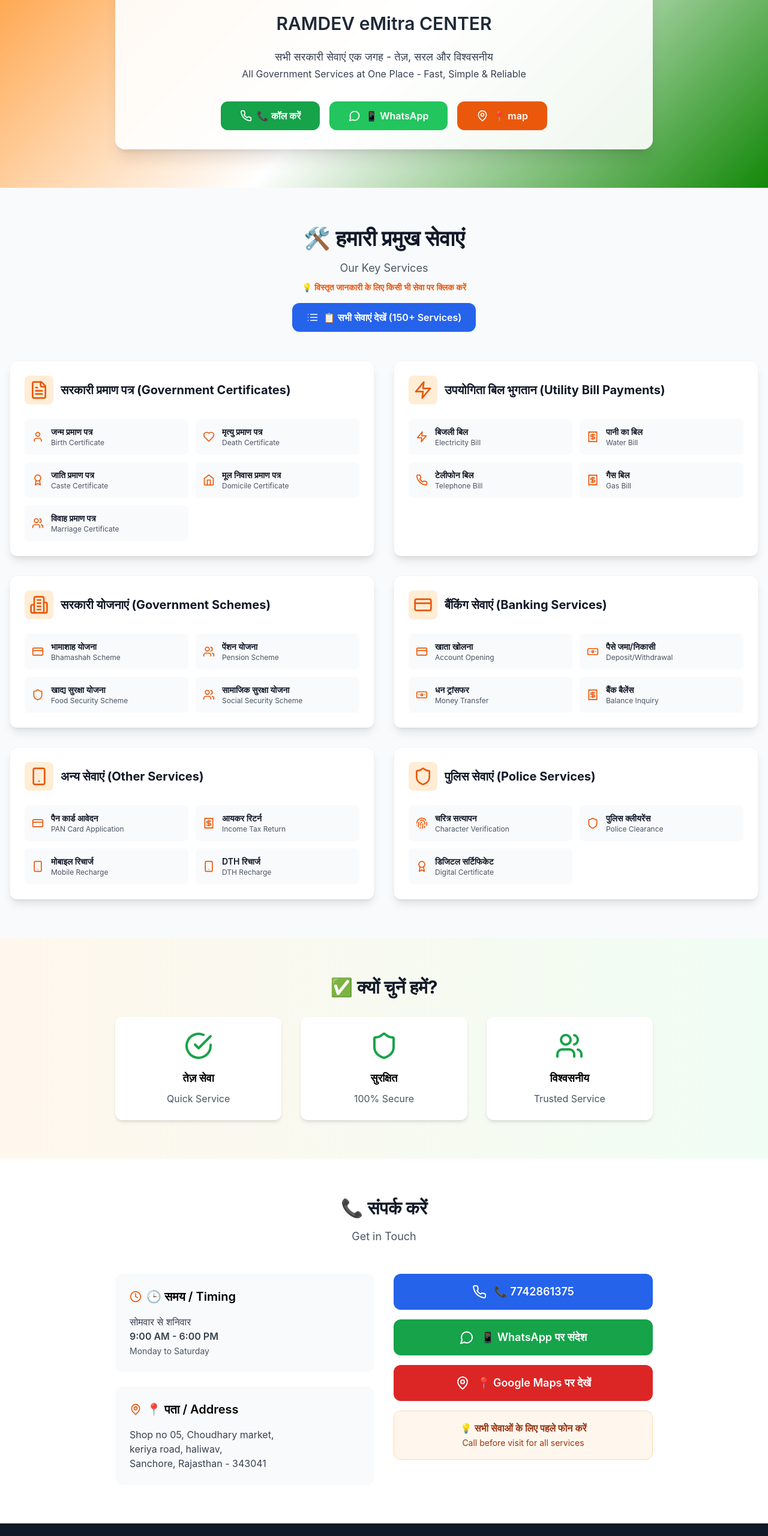
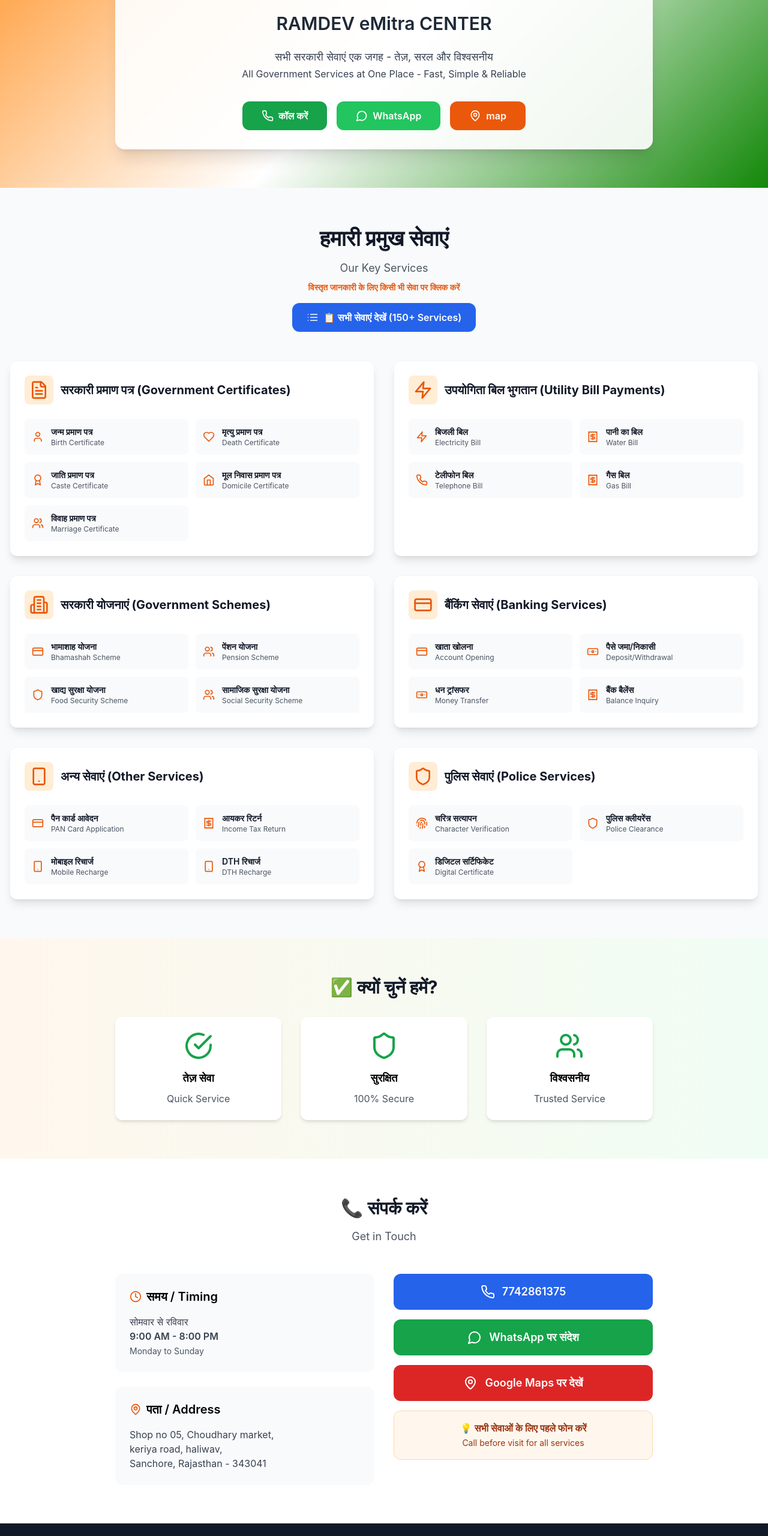
Before and after one commit to subhash0299/eMitra, a React (Vite) app: page / in a window 1280 px wide. Shown: the part 219-2779 px from the top of the page at 60% size. Built offline with nearby package versions, Linux system fonts and the light colour scheme.

Commit message:
GUI changes

```diff
--- a/src/App.tsx
+++ b/src/App.tsx
@@ -350,11 +350,11 @@ function App() {
             <div className="flex flex-col sm:flex-row gap-4 justify-center">
               <a href={`tel:${phoneNumber}`} className="contact-button bg-green-600 text-white px-8 py-3 rounded-xl flex items-center justify-center space-x-2 hover:bg-green-700 font-semibold">
                 <Phone className="w-5 h-5" />
-                <span>📞 कॉल करें</span>
+                <span> कॉल करें</span>
               </a>
               <a href={`https://wa.me/${whatsappNumber}`} target="_blank" rel="noopener noreferrer" className="contact-button bg-green-500 text-white px-8 py-3 rounded-xl flex items-center justify-center space-x-2 hover:bg-green-600 font-semibold">
                 <MessageCircle className="w-5 h-5" />
-                <span>📱 WhatsApp</span>
+                <span> WhatsApp</span>
               </a>
                               <a
                 href="https://www.google.com/maps/place/Ramdev+Photo+Studio+%26+E-Mitra+Rmgb+bank+bc+Rs-Cit+Center/@24.9952482,71.6170878,58m/data=!3m1!1e3!4m15!1m8!3m7!1s0x394493991634c7d3:0x40c1ba62b49ea1b6!2sHaliwaw,+Rajasthan+343041!3b1!8m2!3d24.9939948!4d71.6169017!16s%2Fg%2F1tnhwqyy!3m5!1s0x3944938c3b8c75bb:0x2681e687a12e4be4!8m2!3d24.9953585!4d71.6172777!16s%2Fg%2F11fn22p841?entry=ttu&g_ep=EgoyMDI1MDYxNi4wIKXMDSoASAFQAw%3D%3D"
@@ -362,7 +362,7 @@ function App() {
                 rel="noopener noreferrer"
                 className="contact-button bg-orange-600 text-white px-8 py-3 rounded-xl flex items-center justify-center space-x-2 hover:bg-orange-700 font-semibold">
                 <MapPin className="w-5 h-5" />
-                <span>📍 map</span>
+                <span> map</span>
               </a>
 
 
@@ -376,11 +376,11 @@ function App() {
         <div className="max-w-7xl mx-auto">
           <div className="text-center mb-12">
             <h2 className="text-3xl md:text-4xl font-bold text-gray-900 mb-4">
-              🛠️ हमारी प्रमुख सेवाएं
+               हमारी प्रमुख सेवाएं
             </h2>
             <p className="text-lg text-gray-600">Our Key Services</p>
             <p className="text-sm text-orange-600 mt-2 font-semibold">
-              💡 विस्तृत जानकारी के लिए किसी भी सेवा पर क्लिक करें
+               विस्तृत जानकारी के लिए किसी भी सेवा पर क्लिक करें
             </p>
             <div className="mt-4">
               <button
@@ -466,19 +466,19 @@ function App() {
               <div className="bg-gray-50 p-6 rounded-xl">
                 <h3 className="text-xl font-semibold mb-4 flex items-center">
                   <Clock className="w-5 h-5 mr-2 text-orange-600" />
-                  🕒 समय / Timing
+                   समय / Timing
                 </h3>
                 <p className="text-gray-700">
-                  सोमवार से शनिवार<br />
-                  <span className="font-semibold">9:00 AM - 6:00 PM</span><br />
-                  <span className="text-sm text-gray-600">Monday to Saturday</span>
+                  सोमवार से रविवार<br />
+                  <span className="font-semibold">9:00 AM - 8:00 PM</span><br />
+                  <span className="text-sm text-gray-600">Monday to Sunday</span>
                 </p>
               </div>
 
               <div className="bg-gray-50 p-6 rounded-xl">
                 <h3 className="text-xl font-semibold mb-4 flex items-center">
                   <MapPin className="w-5 h-5 mr-2 text-orange-600" />
-                  📍 पता / Address
+                   पता / Address
                 </h3>
                 <p className="text-gray-700">
                   Shop no 05, Choudhary market,<br />
@@ -491,12 +491,12 @@ function App() {
             <div className="space-y-4">
               <a href={`tel:${phoneNumber}`} className="contact-button w-full bg-blue-600 text-white p-4 rounded-xl flex items-center justify-center space-x-3 hover:bg-blue-700 text-lg font-semibold">
                 <Phone className="w-6 h-6" />
-                <span>📞 {phoneNumber}</span>
+                <span> {phoneNumber}</span>
               </a>
 
               <a href={`https://wa.me/${whatsappNumber}`} target="_blank" rel="noopener noreferrer" className="contact-button w-full bg-green-600 text-white p-4 rounded-xl flex items-center justify-center space-x-3 hover:bg-green-700 text-lg font-semibold">
                 <MessageCircle className="w-6 h-6" />
-                <span>📱 WhatsApp पर संदेश</span>
+                <span> WhatsApp पर संदेश</span>
               </a>
 
               <a
@@ -506,7 +506,7 @@ function App() {
                 className="contact-button w-full bg-red-600 text-white p-4 rounded-xl flex items-center justify-center space-x-3 hover:bg-red-700 text-lg font-semibold"
               >
                 <MapPin className="w-6 h-6" />
-                <span>📍 Google Maps पर देखें</span>
+                <span> Google Maps पर देखें</span>
               </a>
 
               <div className="bg-orange-50 p-4 rounded-xl border border-orange-200">
```
Also changed, not shown: .bolt/config.json (deleted), 1 other file (tests, documents, lock files or other folders).
